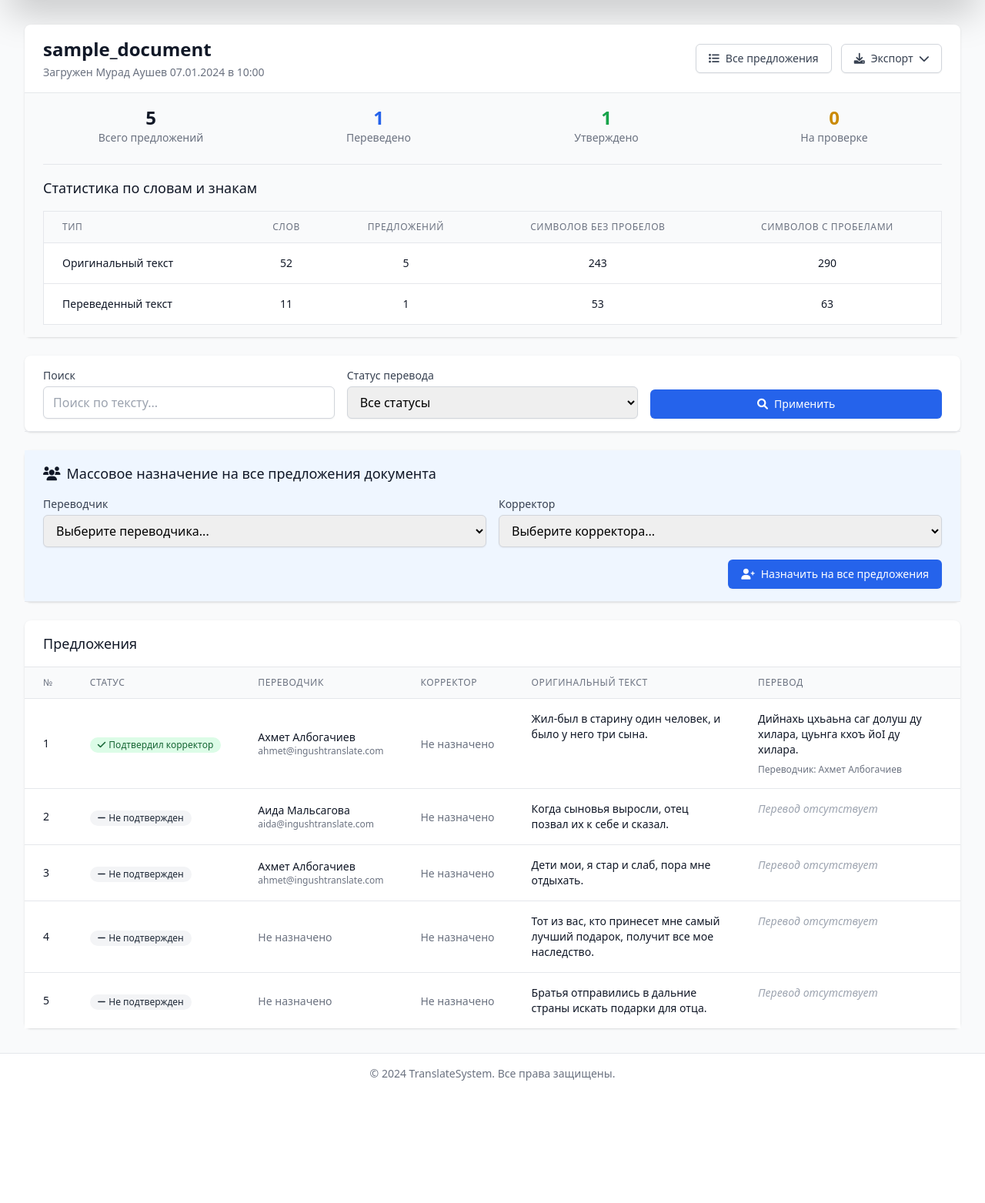
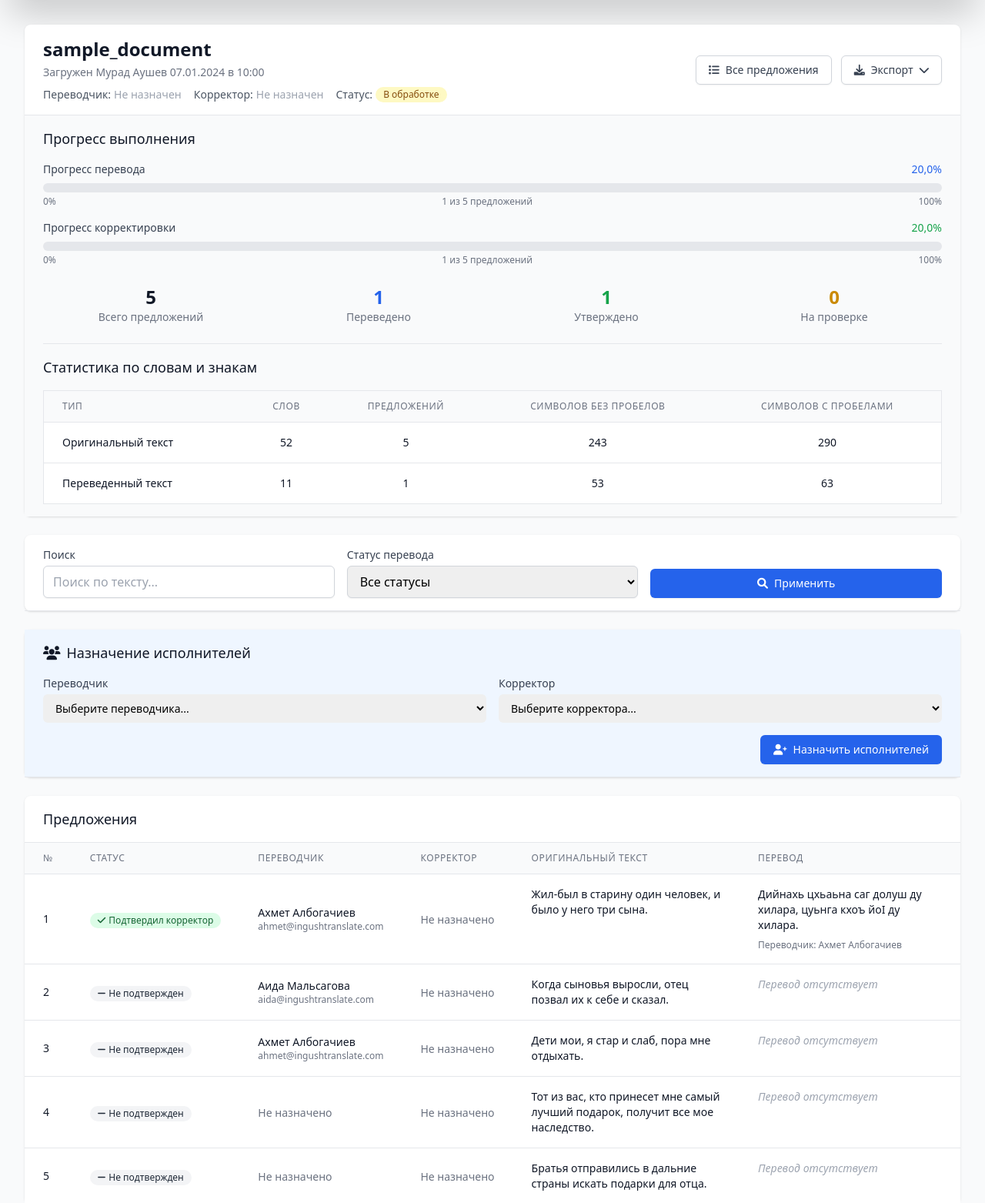
Before and after one commit to kmvit/ingushtranslate, a Django app: page /translations/documents/1/ in a window 1280 px wide. Shown: the part 65-1628 px from the top of the page at 77% size. Before the commit the page ends 1469 px from the top, so only its background shows below. Run offline with Django 5.2, Linux system fonts and the light colour scheme; a user stored in the database is signed in; data comes from the database, SQL or seed files in the repository; some libraries are stand-ins or nearby versions.

Commit message:
Переводчик и корректор добавлены к документу

```diff
--- a/translations/templates/translations/document_detail.html
+++ b/translations/templates/translations/document_detail.html
@@ -14,6 +14,40 @@
                         Загружен {{ document.uploaded_by.get_full_name|default:document.uploaded_by.username }}
                         {{ document.uploaded_at|date:"d.m.Y в H:i" }}
                     </p>
+                    <div class="mt-2 flex flex-wrap gap-4 text-sm">
+                        <div class="flex items-center">
+                            <span class="text-gray-600">Переводчик:</span>
+                            <span class="ml-1 font-medium text-gray-900">
+                                {% if document.translator %}
+                                    {{ document.translator.get_full_name|default:document.translator.username }}
+                                {% else %}
+                                    <span class="text-gray-400">Не назначен</span>
+                                {% endif %}
+                            </span>
+                        </div>
+                        <div class="flex items-center">
+                            <span class="text-gray-600">Корректор:</span>
+                            <span class="ml-1 font-medium text-gray-900">
+                                {% if document.corrector %}
+                                    {{ document.corrector.get_full_name|default:document.corrector.username }}
+                                {% else %}
+                                    <span class="text-gray-400">Не назначен</span>
+                                {% endif %}
+                            </span>
+                        </div>
+                        <div class="flex items-center">
+                            <span class="text-gray-600">Статус:</span>
+                            <span class="ml-1">
+                                <span class="inline-flex items-center px-2.5 py-0.5 rounded-full text-xs font-medium
+                                    {% if document.status == 'pending' %} bg-yellow-100 text-yellow-800
+                                    {% elif document.status == 'translated' %} bg-blue-100 text-blue-800
+                                    {% elif document.status == 'corrected' %} bg-green-100 text-green-800
+                                    {% endif %}">
+                                    {{ document.get_status_display }}
+                                </span>
+                            </span>
+                        </div>
+                    </div>
                 </div>
                 <div class="flex space-x-3">
                     <a href="{% url 'translations:sentence_list' %}?document={{ document.id }}"
@@ -48,6 +82,44 @@
 
         <!-- Статистика -->
         <div class="px-6 py-4 bg-gray-50">
+            <!-- Шкала прогресса -->
+            <div class="mb-6">
+                <h3 class="text-lg font-medium text-gray-900 mb-4">Прогресс выполнения</h3>
+                <div class="space-y-4">
+                    <!-- Прогресс перевода -->
+                    <div>
+                        <div class="flex justify-between items-center mb-2">
+                            <span class="text-sm font-medium text-gray-700">Прогресс перевода</span>
+                            <span class="text-sm font-medium text-blue-600">{{ stats.completion_percentage }}%</span>
+                        </div>
+                        <div class="w-full bg-gray-200 rounded-full h-3">
+                            <div class="bg-blue-600 h-3 rounded-full transition-all duration-300 progress-bar-translate" style="width: 0%"></div>
+                        </div>
+                        <div class="flex justify-between text-xs text-gray-500 mt-1">
+                            <span>0%</span>
+                            <span>{{ stats.translated_sentences }} из {{ stats.total_sentences }} предложений</span>
+                            <span>100%</span>
+                        </div>
+                    </div>
+
+                    <!-- Прогресс корректировки -->
+                    <div>
+                        <div class="flex justify-between items-center mb-2">
+                            <span class="text-sm font-medium text-gray-700">Прогресс корректировки</span>
+                            <span class="text-sm font-medium text-green-600">{{ stats.approval_percentage }}%</span>
+                        </div>
+                        <div class="w-full bg-gray-200 rounded-full h-3">
+                            <div class="bg-green-600 h-3 rounded-full transition-all duration-300 progress-bar-correct" style="width: 0%"></div>
+                        </div>
+                        <div class="flex justify-between text-xs text-gray-500 mt-1">
+                            <span>0%</span>
+                            <span>{{ stats.approved_sentences }} из {{ stats.total_sentences }} предложений</span>
+                            <span>100%</span>
+                        </div>
+                    </div>
+                </div>
+            </div>
+
             <!-- Основная статистика -->
             <div class="grid grid-cols-2 md:grid-cols-4 gap-4 mb-6">
                 <div class="text-center">
@@ -172,41 +244,25 @@
     <div class="bg-white shadow rounded-lg">
         <div class="px-6 py-4 border-b border-gray-200 bg-blue-50">
             <h3 class="text-lg font-medium text-gray-900 mb-4">
-                <i class="fas fa-users mr-2"></i>Массовое назначение на все предложения документа
+                <i class="fas fa-users mr-2"></i>Назначение исполнителей
             </h3>
             <form method="post" action="{% url 'translations:document_bulk_assign' document_id=document.id %}">
                 {% csrf_token %}
                 <div class="grid grid-cols-1 md:grid-cols-2 gap-4">
                     <div>
-                        <label for="assigned_to" class="block text-sm font-medium text-gray-700 mb-1">Переводчик</label>
-                        <select name="assigned_to" id="assigned_to"
-                                class="w-full px-3 py-2 border border-gray-300 rounded-md shadow-sm focus:outline-none focus:ring-primary-500 focus:border-primary-500">
-                            <option value="">Выберите переводчика...</option>
-                            {% for choice in assign_form.assigned_to.field.choices %}
-                                {% if choice.0 %}
-                                    <option value="{{ choice.0 }}">{{ choice.1 }}</option>
-                                {% endif %}
-                            {% endfor %}
-                        </select>
+                        <label for="{{ assign_form.assigned_to.id_for_label }}" class="block text-sm font-medium text-gray-700 mb-1">Переводчик</label>
+                        {{ assign_form.assigned_to }}
                     </div>
                     <div>
-                        <label for="corrector" class="block text-sm font-medium text-gray-700 mb-1">Корректор</label>
-                        <select name="corrector" id="corrector"
-                                class="w-full px-3 py-2 border border-gray-300 rounded-md shadow-sm focus:outline-none focus:ring-primary-500 focus:border-primary-500">
-                            <option value="">Выберите корректора...</option>
-                            {% for choice in assign_corrector_form.corrector.field.choices %}
-                                {% if choice.0 %}
-                                    <option value="{{ choice.0 }}">{{ choice.1 }}</option>
-                                {% endif %}
-                            {% endfor %}
-                        </select>
+                        <label for="{{ assign_corrector_form.corrector.id_for_label }}" class="block text-sm font-medium text-gray-700 mb-1">Корректор</label>
+                        {{ assign_corrector_form.corrector }}
                     </div>
                 </div>
                 <div class="mt-4 flex justify-end">
                     <button type="submit"
                             class="inline-flex items-center px-4 py-2 border border-transparent rounded-md shadow-sm text-sm font-medium text-white bg-primary-600 hover:bg-primary-700 focus:outline-none focus:ring-2 focus:ring-offset-2 focus:ring-primary-500">
                         <i class="fas fa-user-plus mr-2"></i>
-                        Назначить на все предложения
+                        Назначить исполнителей
                     </button>
                 </div>
             </form>
@@ -418,6 +474,20 @@
             }
         });
     });
+
+    // Установка ширины прогресс-баров с анимацией
+    setTimeout(function() {
+        const translateProgressBar = document.querySelector('.progress-bar-translate');
+        const correctProgressBar = document.querySelector('.progress-bar-correct');
+
+        if (translateProgressBar) {
+            translateProgressBar.style.width = '{{ stats.completion_percentage }}%';
+        }
+
+        if (correctProgressBar) {
+            correctProgressBar.style.width = '{{ stats.approval_percentage }}%';
+        }
+    }, 100);
 });
 </script>
 {% endblock %}
--- a/translations/views.py
+++ b/translations/views.py
@@ -3,6 +3,7 @@
 from django.contrib import messages
 from django.contrib.auth.mixins import LoginRequiredMixin
 from django.core.files.storage import default_storage
+from django.db import models
 from django.db.models import Q
 from django.http import HttpResponse
 from django.shortcuts import get_object_or_404, redirect, render
@@ -36,7 +37,7 @@
     paginate_by = 15
 
     def get_queryset(self):
-        queryset = Document.objects.select_related("uploaded_by").all()
+        queryset = Document.objects.select_related("uploaded_by", "translator", "corrector").prefetch_related("sentences").all()
 
         # Поиск
         search_query = self.request.GET.get("search", "")
@@ -47,12 +48,17 @@
                 | Q(uploaded_by__last_name__icontains=search_query)
             )
 
-        # Фильтр по статусу обработки
-        processed_filter = self.request.GET.get("processed", "")
-        if processed_filter == "true":
-            queryset = queryset.filter(is_processed=True)
-        elif processed_filter == "false":
-            queryset = queryset.filter(is_processed=False)
+        # Фильтр по статусу документа
+        status_filter = self.request.GET.get("status", "")
+        if status_filter:
+            queryset = queryset.filter(status=status_filter)
+
+        # Фильтр по назначению исполнителей
+        assignment_filter = self.request.GET.get("assignment", "")
+        if assignment_filter == "unassigned":
+            queryset = queryset.filter(models.Q(translator__isnull=True) | models.Q(corrector__isnull=True))
+        elif assignment_filter == "assigned":
+            queryset = queryset.filter(translator__isnull=False, corrector__isnull=False)
 
         # Сортировка
         sort_by = self.request.GET.get("sort", "-uploaded_at")
@@ -70,8 +76,17 @@
     def get_context_data(self, **kwargs):
         context = super().get_context_data(**kwargs)
         context["search_query"] = self.request.GET.get("search", "")
-        context["processed_filter"] = self.request.GET.get("processed", "")
+        context["status_filter"] = self.request.GET.get("status", "")
+        context["assignment_filter"] = self.request.GET.get("assignment", "")
         context["sort_by"] = self.request.GET.get("sort", "-uploaded_at")
+
+        # Добавляем статистику по неназначенным документам
+        all_documents = Document.objects.all()
+        context["unassigned_count"] = all_documents.filter(
+            models.Q(translator__isnull=True) | models.Q(corrector__isnull=True)
+        ).count()
+        context["total_documents"] = all_documents.count()
+
         return context
 
 
@@ -199,8 +214,9 @@
         context["search_query"] = search_query
 
         # Добавляем формы для массового назначения переводчиков и корректоров
-        context["assign_form"] = AssignTranslatorForm()
-        context["assign_corrector_form"] = AssignCorrectorForm()
+        # Предустанавливаем текущих исполнителей из документа
+        context["assign_form"] = AssignTranslatorForm(initial={'assigned_to': document.translator})
+        context["assign_corrector_form"] = AssignCorrectorForm(initial={'corrector': document.corrector})
 
         return context
 
@@ -233,6 +249,19 @@
 
             assigned_translator_count = 0
             assigned_corrector_count = 0
+
+            # Назначаем переводчика и корректора на документ
+            document_updated = False
+            if translator and document.translator != translator:
+                document.translator = translator
+                document_updated = True
+
+            if corrector and document.corrector != corrector:
+                document.corrector = corrector
+                document_updated = True
+
+            if document_updated:
+                document.save()
 
             for sentence in sentences:
                 updated = False
```
Also changed, not shown: translations/models.py (+50 -0 lines), translations/signals.py (+12 -0 lines), translations/templates/translations/document_list.html (+65 -41 lines), translations/migrations/0005_document_corrector_document_status_and_more.py (added).
